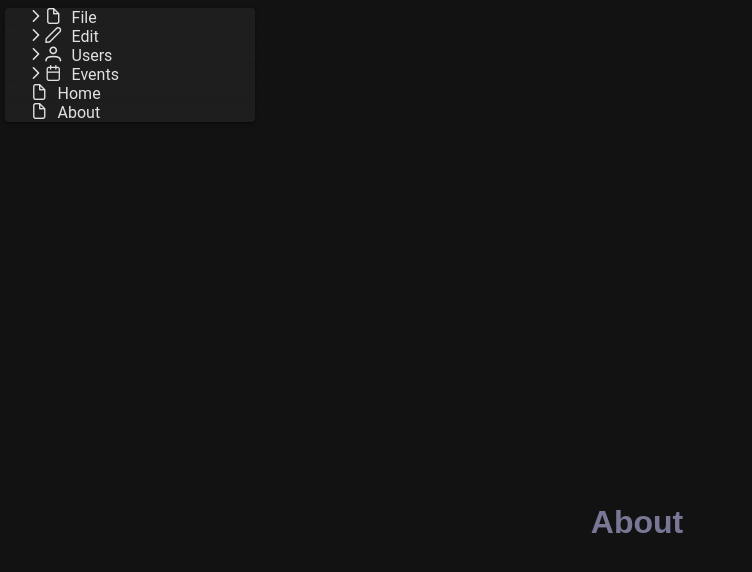
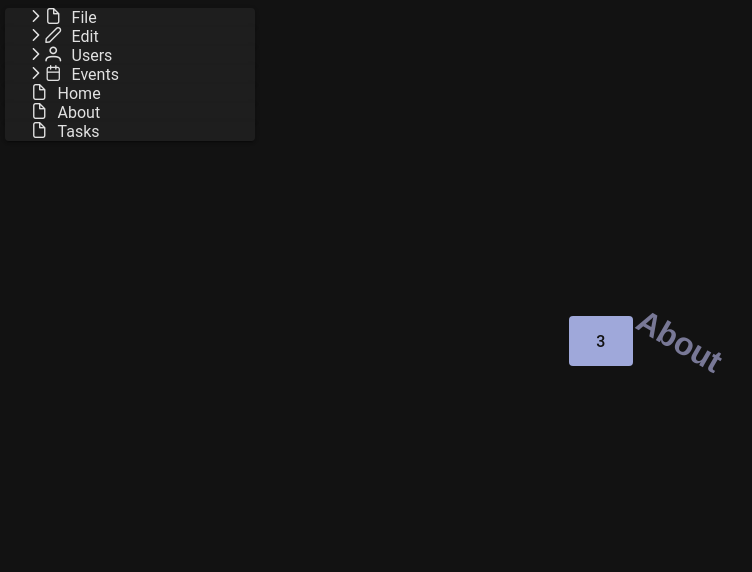
Before and after one commit to Glavyanov/VueJS-Education, a Vue app in the folder PrimeVue/app-demo/: page /about in a window 1280 px wide. Shown: the top 572 px of the page, without its empty margins (3-755 px from the left). Built offline with nearby package versions, Linux system fonts and the light colour scheme.

Commit message:
add tasks store and components

```diff
--- a/PrimeVue/app-demo/src/App.vue
+++ b/PrimeVue/app-demo/src/App.vue
@@ -138,6 +138,11 @@ const panelItems = ref([
     icon: "pi pi-fw pi-file",
     to: "/about",
   },
+  {
+    label: "Tasks",
+    icon: "pi pi-fw pi-file",
+    to: "/tasks",
+  },
 ]);
 </script>
 
@@ -146,6 +151,6 @@ const panelItems = ref([
   display: flex;
   align-items: center;
   justify-content: center;
-  min-height: 100vh;
+  min-height: 50vh;
 }
 </style>
--- a/PrimeVue/app-demo/src/components/AboutComp.vue
+++ b/PrimeVue/app-demo/src/components/AboutComp.vue
@@ -1,14 +1,26 @@
 <template>
   <div class="container">
-    <h1>About</h1>
+    <ButtonBase
+    :label="(store.count).toString()"
+    @click="store.doubleCount"
+    style="margin-left: 20px; height: 50px"
+    ></ButtonBase>
+    <h1 id="about">About</h1>
   </div>
 </template>
 
+<script setup>
+import { useCounterStore } from "@/store/counterStore";
+const store = useCounterStore();
+
+</script>
+
 <style scoped>
 .container {
-  display: flex;
-  place-items: center;
-  min-height: 100vh;
   color: rgb(120, 120, 150);
 }
+
+#about{
+  transform: rotate(30deg);
+}
 </style>
--- a/PrimeVue/app-demo/src/components/HomeComp.vue
+++ b/PrimeVue/app-demo/src/components/HomeComp.vue
@@ -42,7 +42,8 @@
         icon="pi pi-sort-down"
         style="margin-left: 20px; height: 50px"
       ></ButtonBase>
-      <span style="margin-left: 20px; margin-right: 20px;">
+      <span style="margin-left: 20px; margin-right: 20px;" :style="store.oddOrEven === 'even' && { 'color': 'red' }">
+        This counter is
         {{ store.oddOrEven }}
       </span>
     </div>
@@ -106,12 +107,3 @@
     }
   });
   </script>
-
-  <style scoped>
-  .container {
-    display: flex;
-    align-items: center;
-    justify-content: center;
-    min-height: 100vh;
-  }
-  </style>
--- /dev/null
+++ b/PrimeVue/app-demo/src/components/TaskComp.vue
@@ -0,0 +1,14 @@
+<template>
+    <h1>{{ taskStore.name }}</h1>
+    <div v-for="task in taskStore.tasks" :key="task.id">
+        <TaskDetails :task=task />
+    </div>
+</template>
+
+<script setup>
+import { useTaskStore } from '@/store/taskStore';
+import TaskDetails from './TaskDetails.vue';
+/* import { ref } from 'vue'; */
+
+const taskStore = useTaskStore();
+</script>
--- /dev/null
+++ b/PrimeVue/app-demo/src/components/TaskDetails.vue
@@ -0,0 +1,10 @@
+<template>
+  <h3>{{ task.title }}</h3>
+</template>
+
+<script setup>
+import { defineProps } from "vue";
+defineProps({
+  task: Object,
+});
+</script>
--- a/PrimeVue/app-demo/src/router/index.js
+++ b/PrimeVue/app-demo/src/router/index.js
@@ -13,6 +13,12 @@ const routes = [
     component: () =>
       import(/* webpackChunkName: "about" */ "@/components/AboutComp.vue"),
   },
+  {
+    path: "/tasks",
+    name: "tasks",
+    component: () =>
+      import(/* webpackChunkName: "about" */ "@/views/TaskView.vue"),
+  },
 ];
 
 const router = createRouter({
--- /dev/null
+++ b/PrimeVue/app-demo/src/store/taskStore.js
@@ -0,0 +1,17 @@
+import { defineStore } from "pinia";
+import { ref } from 'vue';
+
+export const useTaskStore = defineStore('taskStore', () => {
+
+    const tasks = ref([
+        {id: 1, title: "buy some apple...", isFav: false},
+        {id: 2, title: "buy that pinia...", isFav: true},
+    ]);
+
+    const name = ref("TestTasks");
+
+    return {
+        tasks,
+        name
+    }
+});
--- /dev/null
+++ b/PrimeVue/app-demo/src/views/TaskView.vue
@@ -0,0 +1,18 @@
+<template>
+    <div class="container-tasks">
+        <TaskComp />
+    </div>
+</template>
+<script setup>
+import TaskComp from '@/components/TaskComp.vue';
+</script>
+
+<style scoped>
+.container-tasks {
+  display: flex;
+  flex-direction: column;
+  align-items: center;
+  justify-content: center;
+  min-height: 50vh;
+}
+</style>
```
